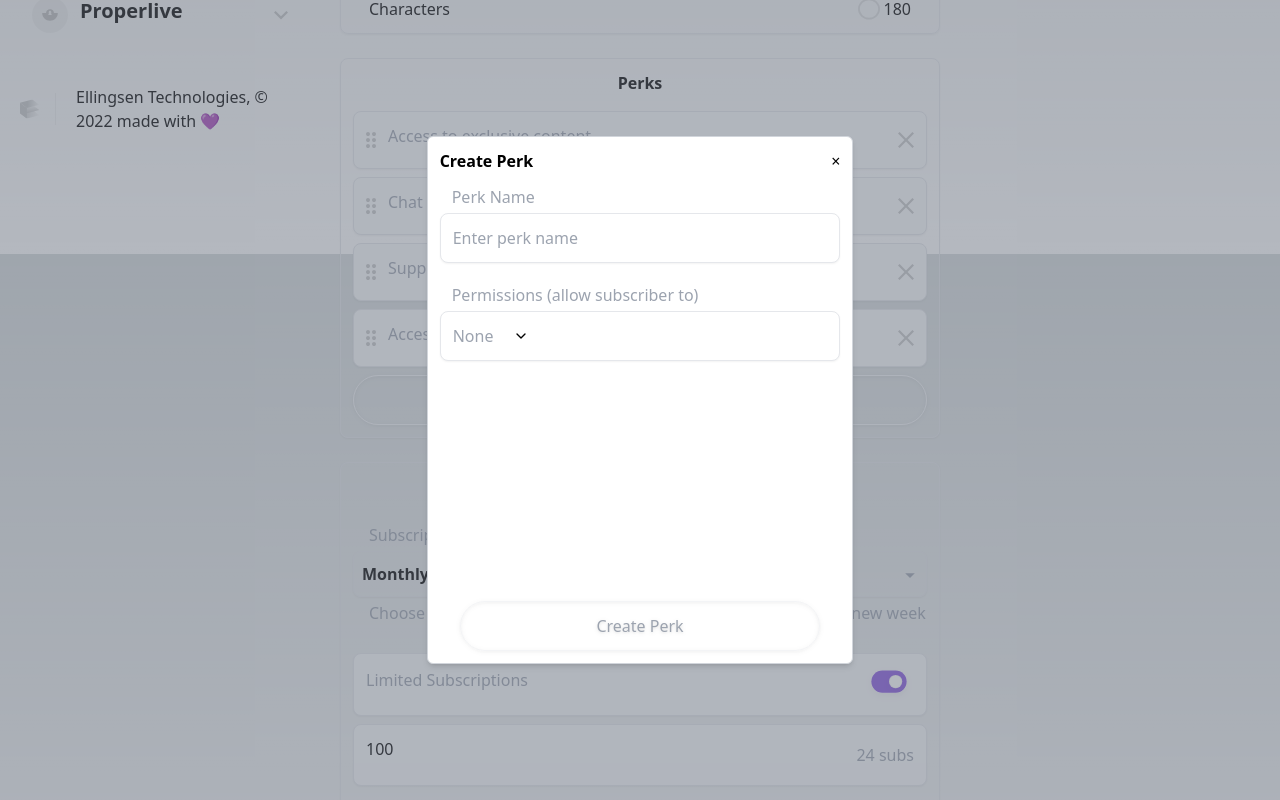
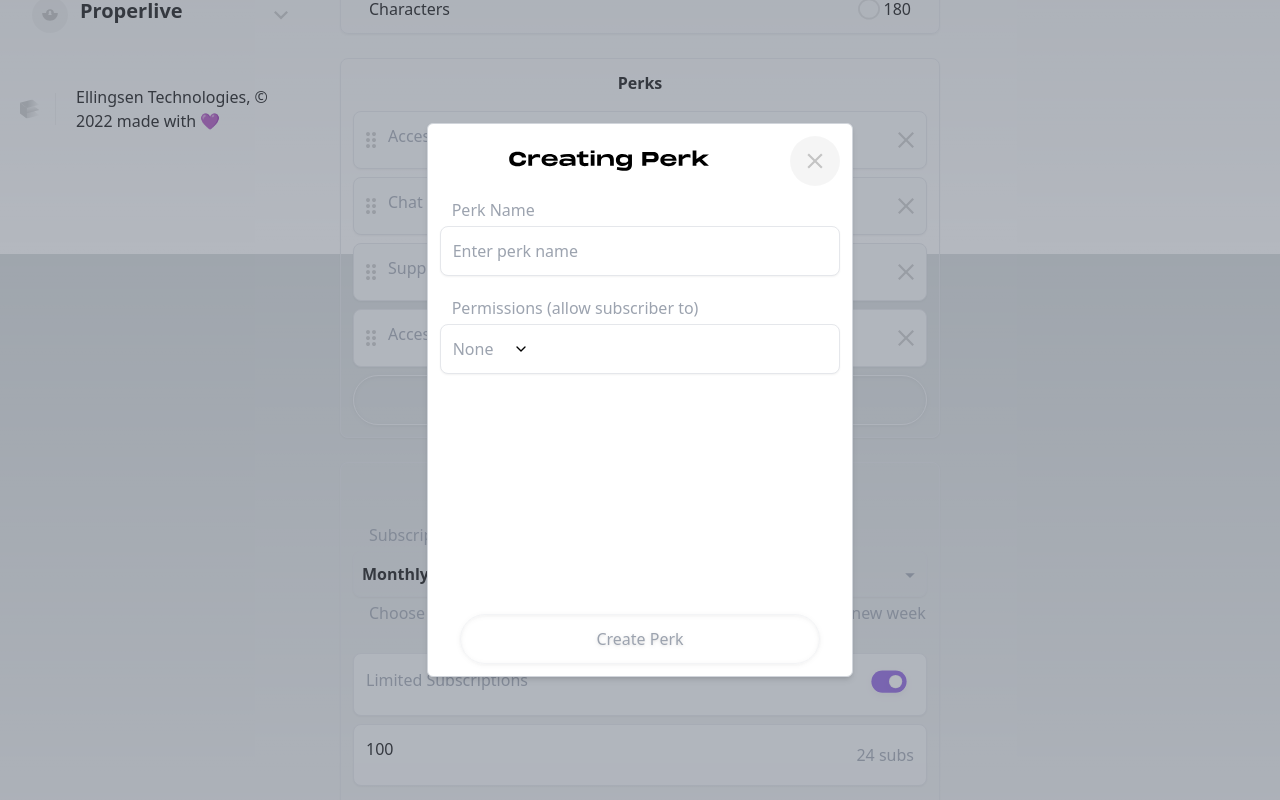
Before and after one commit to GalinB/admin-panel, a Next.js app: page / in a window 1280 px wide. Both pictures are taken after a click on the element "Create Perk". Shown: the part 586-1386 px from the top of the page. Built offline with nearby package versions, Linux system fonts and the light colour scheme.

Commit message:
further bug fixes

```diff
--- a/components/Organisms/Academy.js
+++ b/components/Organisms/Academy.js
@@ -9,6 +9,10 @@ export default function Academy() {
 
   const handleLibraryButtonClick = () => {
     setIsLibraryOpen(true);
+  };
+
+  const closeLibrary = () => {
+    setIsLibraryOpen(false);
   };
 
   useEffect(() => {
@@ -33,7 +37,7 @@ export default function Academy() {
           className="flex flex-col bg-white border border-solid border-gray-300 shadow-md rounded-md p-3 gap-3 md:w-1/3 w-4/5"
         >
           <div className="text-gray-400">
-            <Library />
+            <Library onClose={closeLibrary} />
           </div>
         </div>
       </div>
--- a/components/Organisms/Account.js
+++ b/components/Organisms/Account.js
@@ -7,9 +7,14 @@ export default function Account() {
       <div className="flex flex-row gap-4 mb-4">
         <MenuImage src="/Avatar.svg" width={46} height={46} alt="Avatar" />
         <div className="flex flex-col">
-          <div className="flex flex-row">
+          <div className="flex flex-row gap-2">
             <div className="font-bold text-xl text-black">FaZe Banks</div>
-            <div>🚀</div>
+            <MenuImage
+              src="/purplei.svg"
+              width={22}
+              height={22}
+              alt="Purplei"
+            />
           </div>
           <div className="text-gray-400 ">via Richard Bengston</div>
         </div>
--- a/components/Organisms/CreatePerk.js
+++ b/components/Organisms/CreatePerk.js
@@ -1,8 +1,24 @@
 import Button from "@/components/atoms/Button";
-import React, { useState } from "react";
+import React, { useState, useEffect, useRef } from "react";
+import MenuImage from "../atoms/MenuImage";
 
 export default function CreatePerk({ onClose }) {
   const [isPermissionsExpanded, setIsPermissionsExpanded] = useState(false);
+  const ref = useRef();
+
+  useEffect(() => {
+    const handleOutsideClick = (event) => {
+      if (ref.current && !ref.current.contains(event.target)) {
+        onClose();
+      }
+    };
+
+    document.body.addEventListener("click", handleOutsideClick);
+
+    return () => {
+      document.body.removeEventListener("click", handleOutsideClick);
+    };
+  }, [onClose]);
 
   const handleFormSubmit = (event) => {
     event.preventDefault();
@@ -14,10 +30,27 @@ export default function CreatePerk({ onClose }) {
   };
 
   return (
-    <div className="flex flex-col bg-white border border-solid border-gray-300 shadow-md rounded-md p-3 gap-3 w-4/5 md:w-1/3">
-      <div className="flex justify-between items-center">
-        <h3 className="text-black font-bold">Create Perk</h3>
-        <button onClick={onClose}>&times;</button>
+    <div
+      ref={ref}
+      className="flex flex-col bg-white border border-solid border-gray-300 shadow-md rounded-md p-3 gap-3 w-4/5 md:w-1/3"
+    >
+      <div className="flex flex-row justify-center items-center gap-3">
+        <div className="flex-grow flex justify-center">
+          <MenuImage
+            src="/creating_perk.svg"
+            width={200}
+            height={200}
+            alt="Menu Icon"
+          />
+        </div>
+        <button onClick={onClose}>
+          <MenuImage
+            src="/close_circle.svg"
+            width={50}
+            height={50}
+            alt="Menu Icon"
+          />
+        </button>
       </div>
       <form onSubmit={handleFormSubmit}>
         <div className="flex flex-col">
@@ -54,7 +87,7 @@ export default function CreatePerk({ onClose }) {
             </svg>
           </div>
           {isPermissionsExpanded && (
-            <div className="text-gray-400 font-medium p-3 ">
+            <div className="text-gray-400 font-medium p-3">
               <div>
                 <input type="checkbox" id="permission1" />
                 <label htmlFor="permission1">Permission 1</label>
@@ -72,7 +105,7 @@ export default function CreatePerk({ onClose }) {
         </div>
         <button
           type="submit"
-          className="flex items-center justify-center w-full mt-60 "
+          className="flex items-center justify-center w-full mt-60"
         >
           <Button label="Create Perk" />
         </button>
--- a/components/Organisms/Library.js
+++ b/components/Organisms/Library.js
@@ -1,11 +1,11 @@
 import MenuImage from "@/components/atoms/MenuImage";
 import Tabs2 from "@/components/molecules/Tabs2";
 
-export default function Library() {
+export default function Library({ onClose }) {
   return (
     <div className="flex flex-col gap-3">
       <div className="flex flex-row justify-center items-center gap-3">
-        <div>
+        <div className="flex-grow flex justify-center">
           <MenuImage
             src="/perks_library.svg"
             width={200}
@@ -13,22 +13,23 @@ export default function Library() {
             alt="Menu Icon"
           />
         </div>
-        <div className="flex items-end justify-end">
+        <div>
           <MenuImage
             src="/close_circle.svg"
             width={50}
             height={50}
             alt="Menu Icon"
+            onClick={onClose}
           />
         </div>
       </div>
       <div className="pl-4 pr-4 flex flex-col">
         <div>
-          Browse through prepared perks and added wished ones into the
+          Browse through prepared perks and add wished ones into the
           subscription tier.
         </div>
         <div className="flex justify-center">
-          After adding a perk you will be able to edit it
+          After adding a perk, you will be able to edit it.
         </div>
       </div>
       <div className="flex flex-col gap-2">
@@ -49,12 +50,16 @@ export default function Library() {
           size={30}
         />
         <Tabs2
-          tabname="Become member of the creator Properchat group"
+          tabname="Become a member of the creator's Properchat group"
           src2="/add.svg"
           size={30}
         />
         <Tabs2 tabname="Download attached files" src2="/add.svg" size={30} />
-        <Tabs2 tabname="Receive the creator merch" src2="/add.svg" size={30} />
+        <Tabs2
+          tabname="Receive the creator's merch"
+          src2="/add.svg"
+          size={30}
+        />
       </div>
     </div>
   );
--- a/components/Organisms/Perks.js
+++ b/components/Organisms/Perks.js
@@ -19,6 +19,10 @@ export default function Perks() {
 
   const openLibrary = () => {
     setIsLibraryOpen(true);
+  };
+
+  const closeLibrary = () => {
+    setIsLibraryOpen(false);
   };
 
   useEffect(() => {
@@ -75,7 +79,7 @@ export default function Perks() {
             ref={libraryRef}
             className="flex flex-col bg-white border border-solid border-gray-300 shadow-md rounded-md p-3 gap-3 md:w-1/3 w-4/5"
           >
-            <div className="text-gray-400">
+            <div className="text-gray-400" onClick={closeLibrary}>
               <Library />
             </div>
           </div>
```
Also changed, not shown: public/Creating_Perk.svg (added), public/purplei.svg (added).
